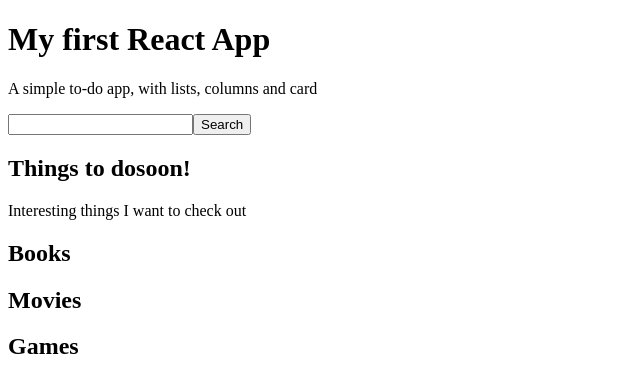
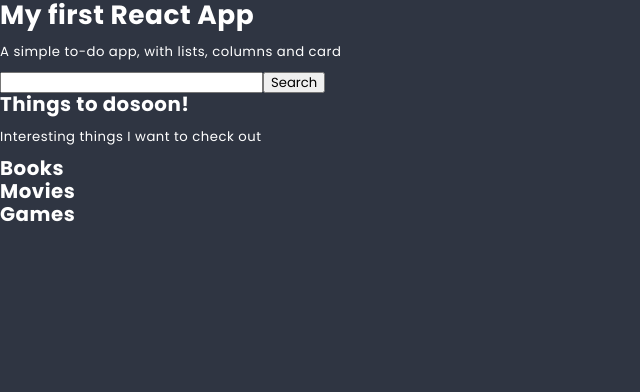
Before and after one commit to budkomic/first-react, a JavaScript app: page / in a window 1280 px wide. Shown: the top 392 px of the page, without its empty margins (0-640 px from the left). Built offline with nearby package versions, Linux system fonts and the light colour scheme.

Commit message:
Add styles scss

```diff
--- a/src/index.js
+++ b/src/index.js
@@ -1,5 +1,7 @@
 import ReactDOM from 'react-dom';
 import App from './App';
+import './styles/normalize.scss';
+import './styles/global.scss';
 
 ReactDOM.render(
   <App />,
--- /dev/null
+++ b/src/styles/global.scss
@@ -0,0 +1,23 @@
+@import './settings.scss';
+
+*, *::before, *::after {
+  box-sizing: border-box;
+}
+
+body {
+  margin: 0;
+  padding: 0;
+  background: $color-dark;
+  font-family: $font-text;
+  font-size: ($base-size * 1.1);
+  color: $color-light;
+  letter-spacing: 0.5px;
+}
+
+:global(.container) {
+  width: 90%;
+  max-width: 1400px;
+  margin: 0 auto;
+}
+
+@import "./typography.scss";
--- /dev/null
+++ b/src/styles/normalize.scss
@@ -0,0 +1,349 @@
+/*! normalize.css v8.0.1 | MIT License | github.com/necolas/normalize.css */
+
+/* Document
+   ========================================================================== */
+
+/**
+ * 1. Correct the line height in all browsers.
+ * 2. Prevent adjustments of font size after orientation changes in iOS.
+ */
+
+ html {
+  line-height: 1.15; /* 1 */
+  -webkit-text-size-adjust: 100%; /* 2 */
+}
+
+/* Sections
+   ========================================================================== */
+
+/**
+ * Remove the margin in all browsers.
+ */
+
+body {
+  margin: 0;
+}
+
+/**
+ * Render the `main` element consistently in IE.
+ */
+
+main {
+  display: block;
+}
+
+/**
+ * Correct the font size and margin on `h1` elements within `section` and
+ * `article` contexts in Chrome, Firefox, and Safari.
+ */
+
+h1 {
+  font-size: 2em;
+  margin: 0.67em 0;
+}
+
+/* Grouping content
+   ========================================================================== */
+
+/**
+ * 1. Add the correct box sizing in Firefox.
+ * 2. Show the overflow in Edge and IE.
+ */
+
+hr {
+  box-sizing: content-box; /* 1 */
+  height: 0; /* 1 */
+  overflow: visible; /* 2 */
+}
+
+/**
+ * 1. Correct the inheritance and scaling of font size in all browsers.
+ * 2. Correct the odd `em` font sizing in all browsers.
+ */
+
+pre {
+  font-family: monospace, monospace; /* 1 */
+  font-size: 1em; /* 2 */
+}
+
+/* Text-level semantics
+   ========================================================================== */
+
+/**
+ * Remove the gray background on active links in IE 10.
+ */
+
+a {
+  background-color: transparent;
+}
+
+/**
+ * 1. Remove the bottom border in Chrome 57-
+ * 2. Add the correct text decoration in Chrome, Edge, IE, Opera, and Safari.
+ */
+
+abbr[title] {
+  border-bottom: none; /* 1 */
+  text-decoration: underline; /* 2 */
+  text-decoration: underline dotted; /* 2 */
+}
+
+/**
+ * Add the correct font weight in Chrome, Edge, and Safari.
+ */
+
+b,
+strong {
+  font-weight: bolder;
+}
+
+/**
+ * 1. Correct the inheritance and scaling of font size in all browsers.
+ * 2. Correct the odd `em` font sizing in all browsers.
+ */
+
+code,
+kbd,
+samp {
+  font-family: monospace, monospace; /* 1 */
+  font-size: 1em; /* 2 */
+}
+
+/**
+ * Add the correct font size in all browsers.
+ */
+
+small {
+  font-size: 80%;
+}
+
+/**
+ * Prevent `sub` and `sup` elements from affecting the line height in
+ * all browsers.
+ */
+
+sub,
+sup {
+  font-size: 75%;
+  line-height: 0;
+  position: relative;
+  vertical-align: baseline;
+}
+
+sub {
+  bottom: -0.25em;
+}
+
+sup {
+  top: -0.5em;
+}
+
+/* Embedded content
+   ========================================================================== */
+
+/**
+ * Remove the border on images inside links in IE 10.
+ */
+
+img {
+  border-style: none;
+}
+
+/* Forms
+   ========================================================================== */
+
+/**
+ * 1. Change the font styles in all browsers.
+ * 2. Remove the margin in Firefox and Safari.
+ */
+
+button,
+input,
+optgroup,
+select,
+textarea {
+  font-family: inherit; /* 1 */
+  font-size: 100%; /* 1 */
+  line-height: 1.15; /* 1 */
+  margin: 0; /* 2 */
+}
+
+/**
+ * Show the overflow in IE.
+ * 1. Show the overflow in Edge.
+ */
+
+button,
+input { /* 1 */
+  overflow: visible;
+}
+
+/**
+ * Remove the inheritance of text transform in Edge, Firefox, and IE.
+ * 1. Remove the inheritance of text transform in Firefox.
+ */
+
+button,
+select { /* 1 */
+  text-transform: none;
+}
+
+/**
+ * Correct the inability to style clickable types in iOS and Safari.
+ */
+
+button,
+[type="button"],
+[type="reset"],
+[type="submit"] {
+  -webkit-appearance: button;
+}
+
+/**
+ * Remove the inner border and padding in Firefox.
+ */
+
+button::-moz-focus-inner,
+[type="button"]::-moz-focus-inner,
+[type="reset"]::-moz-focus-inner,
+[type="submit"]::-moz-focus-inner {
+  border-style: none;
+  padding: 0;
+}
+
+/**
+ * Restore the focus styles unset by the previous rule.
+ */
+
+button:-moz-focusring,
+[type="button"]:-moz-focusring,
+[type="reset"]:-moz-focusring,
+[type="submit"]:-moz-focusring {
+  outline: 1px dotted ButtonText;
+}
+
+/**
+ * Correct the padding in Firefox.
+ */
+
+fieldset {
+  padding: 0.35em 0.75em 0.625em;
+}
+
+/**
+ * 1. Correct the text wrapping in Edge and IE.
+ * 2. Correct the color inheritance from `fieldset` elements in IE.
+ * 3. Remove the padding so developers are not caught out when they zero out
+ *    `fieldset` elements in all browsers.
+ */
+
+legend {
+  box-sizing: border-box; /* 1 */
+  color: inherit; /* 2 */
+  display: table; /* 1 */
+  max-width: 100%; /* 1 */
+  padding: 0; /* 3 */
+  white-space: normal; /* 1 */
+}
+
+/**
+ * Add the correct vertical alignment in Chrome, Firefox, and Opera.
+ */
+
+progress {
+  vertical-align: baseline;
+}
+
+/**
+ * Remove the default vertical scrollbar in IE 10+.
+ */
+
+textarea {
+  overflow: auto;
+}
+
+/**
+ * 1. Add the correct box sizing in IE 10.
+ * 2. Remove the padding in IE 10.
+ */
+
+[type="checkbox"],
+[type="radio"] {
+  box-sizing: border-box; /* 1 */
+  padding: 0; /* 2 */
+}
+
+/**
+ * Correct the cursor style of increment and decrement buttons in Chrome.
+ */
+
+[type="number"]::-webkit-inner-spin-button,
+[type="number"]::-webkit-outer-spin-button {
+  height: auto;
+}
+
+/**
+ * 1. Correct the odd appearance in Chrome and Safari.
+ * 2. Correct the outline style in Safari.
+ */
+
+[type="search"] {
+  -webkit-appearance: textfield; /* 1 */
+  outline-offset: -2px; /* 2 */
+}
+
+/**
+ * Remove the inner padding in Chrome and Safari on macOS.
+ */
+
+[type="search"]::-webkit-search-decoration {
+  -webkit-appearance: none;
+}
+
+/**
+ * 1. Correct the inability to style clickable types in iOS and Safari.
+ * 2. Change font properties to `inherit` in Safari.
+ */
+
+::-webkit-file-upload-button {
+  -webkit-appearance: button; /* 1 */
+  font: inherit; /* 2 */
+}
+
+/* Interactive
+   ========================================================================== */
+
+/*
+ * Add the correct display in Edge, IE 10+, and Firefox.
+ */
+
+details {
+  display: block;
+}
+
+/*
+ * Add the correct display in all browsers.
+ */
+
+summary {
+  display: list-item;
+}
+
+/* Misc
+   ========================================================================== */
+
+/**
+ * Add the correct display in IE 10+.
+ */
+
+template {
+  display: none;
+}
+
+/**
+ * Add the correct display in IE 10.
+ */
+
+[hidden] {
+  display: none;
+}
--- /dev/null
+++ b/src/styles/settings.scss
@@ -0,0 +1,10 @@
+$color-light: #fff;
+$color-dark: #2f3542;
+$color-success: #26de81;
+$color-warning: #e1644e;
+
+$font-text: 'Poppins', sans-serif;
+
+$radius: 5px;
+$base-size: 12px;
+$transition: all 0.5s;
--- /dev/null
+++ b/src/styles/typography.scss
@@ -0,0 +1,6 @@
+@import './settings.scss';
+@import url('https://fonts.googleapis.com/css?family=Poppins:400,700');
+
+h1, h2, h3, h4, h5, h6 {
+  margin: 0;
+}
```
